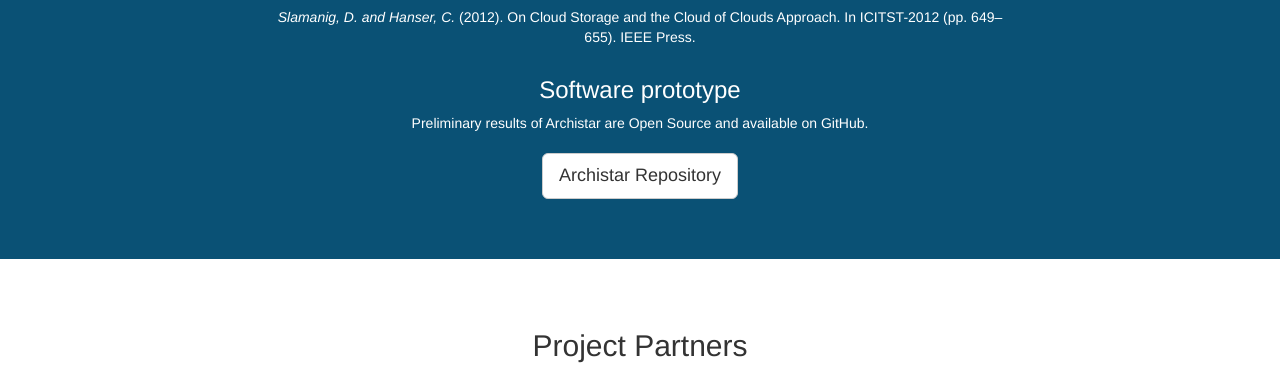
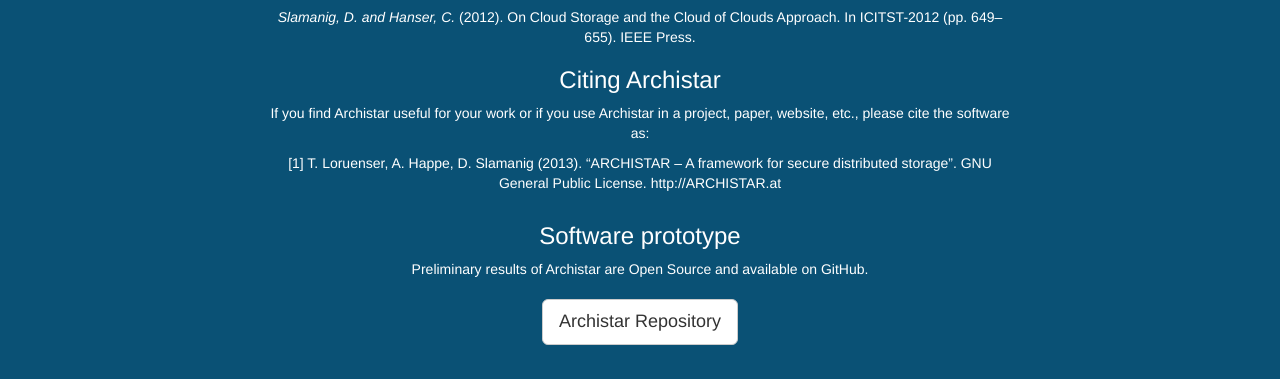
Before and after one commit to Archistar/archistar.at, a plain HTML site: page index.html in a window 1280 px wide. Shown: the part 6074-6453 px from the top of the page. Drawn offline with Linux system fonts and the light colour scheme.

Commit message:
add citing ref

```diff
--- a/index.html
+++ b/index.html
@@ -313,6 +313,9 @@
             <h3>Publications</h3>
             <p><i>Hanser, C. and Slamanig, D.</i> (2013). Efficient Simultaneous Privately and Publicly Verifiable Robust Provable Data Possession from Elliptic Curves. In 10th International Conference on Security and Cryptography (SECRYPT 2013), Reykjavik, Iceland, 29-31 July 2013. Note: This is the full version which is available as Cryptology ePrint Archive Report 2013/392 (pp. 15–26).</p>
             <p><i>Slamanig, D. and Hanser, C.</i> (2012). On Cloud Storage and the Cloud of Clouds Approach. In ICITST-2012 (pp. 649–655). IEEE Press.</p>
+            <h3>Citing Archistar</h3>
+            <p>If you find Archistar useful for your work or if you use Archistar in a project, paper, website, etc., please cite the software as:</p>
+            <p>[1] T. Loruenser, A. Happe, D. Slamanig (2013). “ARCHISTAR – A framework for secure distributed storage”. GNU General Public License. http://ARCHISTAR.at</p>
           </div>
         </div>
         <div class="row">
```
